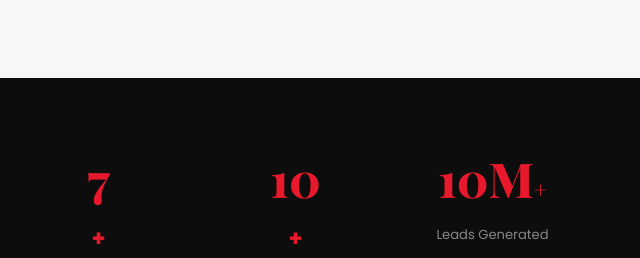
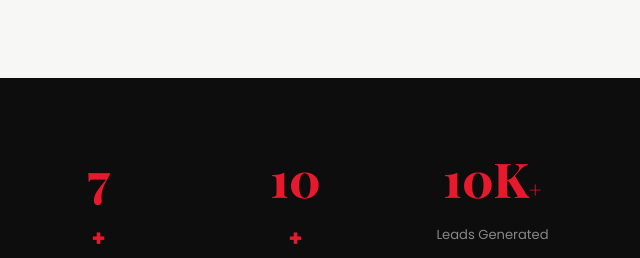
Before and after one commit to ravikiran-gaikwad/brosyncmarketing, a plain HTML site: page index.html in a window 1280 px wide. Shown: the part 3381-3639 px from the top of the page, 640-1280 px from the left. Drawn offline with nearby package versions, Linux system fonts and the light colour scheme.

Commit message:
Change leads generated from 10M to 10K

```diff
--- a/index.html
+++ b/index.html
@@ -418,7 +418,7 @@
         <div class="stat-item"><strong class="count" data-target="98">0</strong><span>%</span><p>Client Retention</p></div>
         <div class="stat-item"><strong class="count" data-target="7">0</strong><span>+</span><p>Years Experience</p></div>
         <div class="stat-item"><strong class="count" data-target="10">0</strong><span>+</span><p>Team Experts</p></div>
-        <div class="stat-item"><strong>10M<span>+</span></strong><p>Leads Generated</p></div>
+        <div class="stat-item"><strong>10K<span>+</span></strong><p>Leads Generated</p></div>
       </div>
     </div>
   </section>
```
